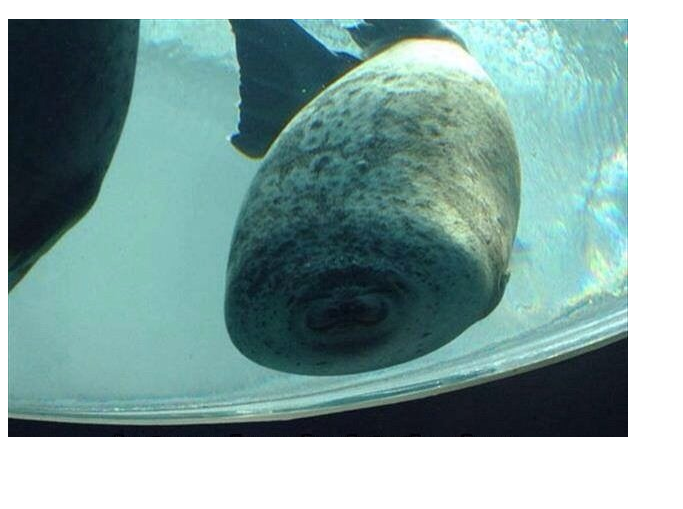
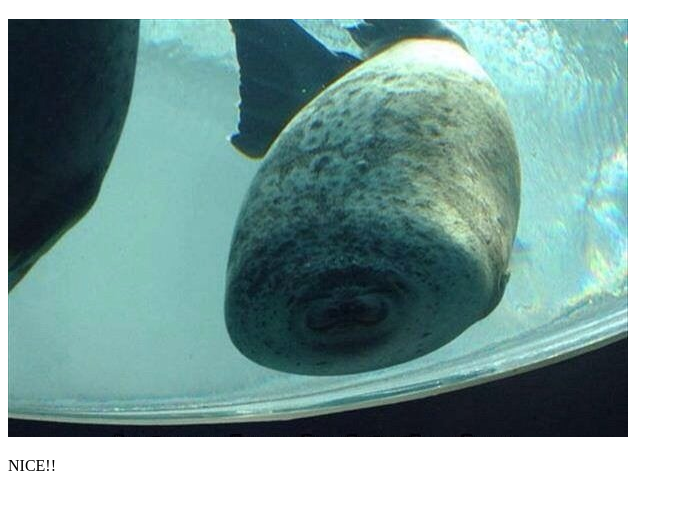
Before and after one commit to dranyem/Portfolio-1, a plain HTML site: page index.html in a window 1280 px wide. Shown: the part 61-570 px from the top of the page, without its empty margins (0-683 px from the left). Drawn offline with Linux system fonts and the light colour scheme.

Commit message:
added descriptio

```diff
--- a/index.html
+++ b/index.html
@@ -10,5 +10,6 @@
         Hello World!
     </h1>
     <img src="Images/seal.jpg"></img>
+    <p>NICE!!</p>
 </body>
 </html>
```
